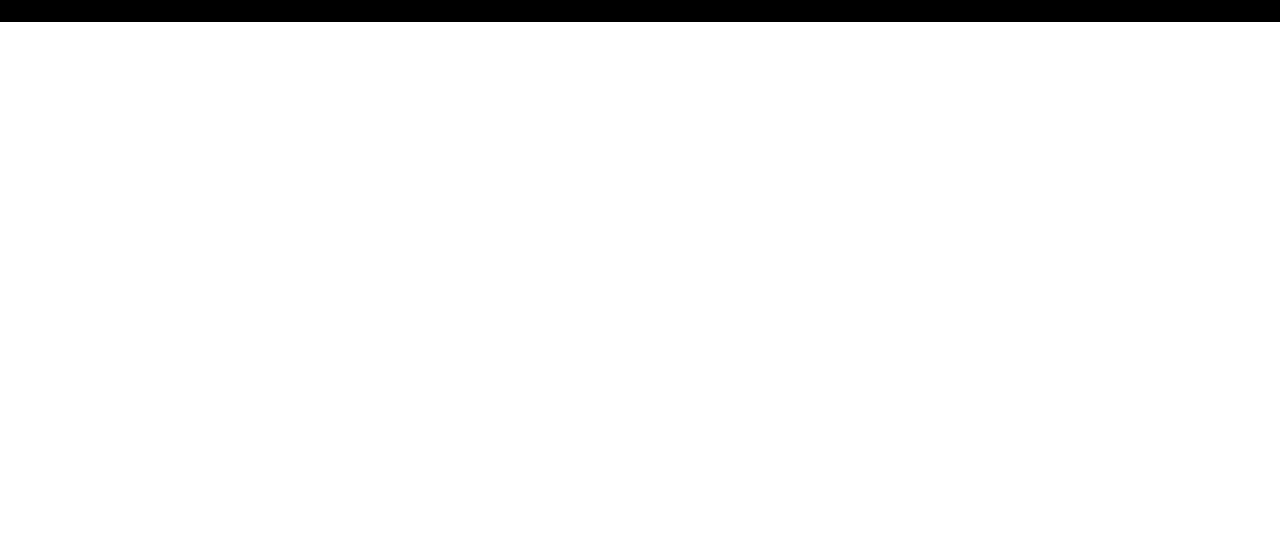
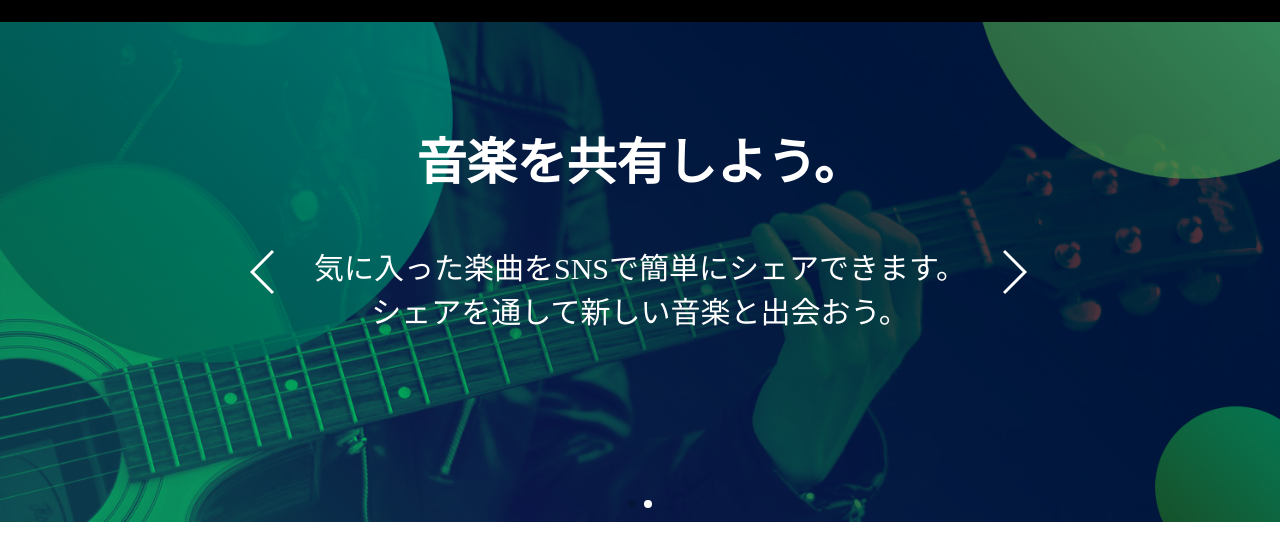
Before and after one commit to hiropon0218/tecpit_html, a plain HTML site: page index.html in a window 1280 px wide. Shown: the part 58-618 px from the top of the page. Drawn offline with Linux system fonts and the light colour scheme.

Commit message:
スライダーコード設定

```diff
--- a/index.html
+++ b/index.html
@@ -4,25 +4,87 @@
     <meta charset="UTF-8">
     <meta name="viewport" content="width=device-width, initial-scale=1">
     <title>music</title>
-    <link rel="stylesheet"  type="text/css" href="style.css">
+    <link rel="stylesheet" type="text/css" href="style.css">
+
+    <link rel="stylesheet" href="swiper/swiper.min.css">
+    <script src="swiper/swiper.min.js"></script>
+
+    <!-- swiper cdn link
+    <link rel="stylesheet" href="https://cdnjs.cloudflare.com/ajax/libs/Swiper/4.3.3/css/swiper.min.css">
+    <script src="https://cdnjs.cloudflare.com/ajax/libs/Swiper/4.3.3/js/swiper.min.js"></script>
+    -->
   </head>
 
   <body>
+
     <header>
       <div class="container">
         <div class="header-main">
           <div class="logo">
             <div class="logo-main"><img src="images/logo.svg"/></div>
-          </div>
+          </div> <!-- logo -->
           <nav>
             <ul>
               <li><a href="">登録する</a></li>
               <li><a href="">ログイン</a></li>
             </ul>
           </nav>
-        </div>
+        </div> <!-- header-main -->
       </div>
     </header>
 
+    <section class="swiper">
+      <div class="swiper-container">
+        <div class="swiper-wrapper">
+
+          <div class="swiper-slide slide01">
+            <div class="slide-contents">
+              <div class="slide-contents-title">
+                あなただけの1曲を。<br>
+              </div>
+              <div class="slide-contents-text">
+                世界中の楽曲をチェック。<br>
+                あの音楽が見つかる。<br>
+              </div>
+            </div> <!-- slide-contents -->
+          </div> <!-- swiper-slide -->
+
+          <div class="swiper-slide slide02">
+            <div class="slide-contents">
+              <div class="slide-contents-title">
+                音楽を共有しよう。<br>
+              </div>
+              <div class="slide-contents-text">
+                気に入った楽曲をSNSで簡単にシェアできます。<br>
+                シェアを通して新しい音楽と出会おう。<br>
+              </div>
+            </div> <!-- slide-contents -->
+          </div> <!-- swiper-slide -->
+        </div> <!-- swiper-wrapper -->
+
+        <div class="swiper-button">
+          <div class="swiper-button-prev"></div>
+          <div class="swiper-button-next"></div>
+        </div> <!-- swiper-button -->
+
+        <div class="swiper-pagination"></div>
+      </div> <!-- swiper-container -->
+    </section> <!-- swiper -->
+
+    <script type="text/javascript">
+    var swiper = new Swiper('.swiper-container',{
+      speed: 1000,
+      autoplay: true,
+      loop: true,
+      navigation: {
+        nextEl: '.swiper-button-next',
+        prevEl: '.swiper-button-prev'
+      },
+      pagination: {
+        el: '.swiper-pagination',
+      }
+    });
+    </script>
+
   </body>
 </html>
--- a/style.css
+++ b/style.css
@@ -62,3 +62,65 @@ header li a {
 header li a:hover {
   color: #009e45;
 }
+
+/********** slider・スライダー **********/
+.swiper {
+  margin-top: 80px;
+}
+
+.swiper-container {
+  height: 500px;
+}
+
+.swiper-slide {
+  color: #ffffff;
+  width: 100%;
+  text-align: center;
+  background-color: #9e9e9e;
+}
+
+.slide-contents-title {
+  padding-top: 100px;
+  font-size: 50px;
+  font-weight: bold;
+}
+
+.slide-contents-text {
+  padding-top: 50px;
+  font-size: 30px;
+}
+
+.slide01 {
+  background: url(images/bg_01a.png) no-repeat;
+  background-size: cover;
+  background-position: center;
+}
+
+.slide02 {
+  background: url(images/bg_01b.png) no-repeat;
+  background-size: cover;
+  background-position: center;
+}
+
+.swiper-button {
+  position: absolute;
+  z-index: 10;
+  top: 0;
+  left: 0;
+  right: 0;
+  bottom: 0;
+  max-width: 800px;
+  margin: auto;
+}
+
+.swiper .swiper-button-prev {
+  background: url(images/arrow-left.svg) no-repeat;
+}
+
+.swiper .swiper-button-next {
+  background: url(images/arrow-right.svg) no-repeat;
+}
+
+.swiper .swiper-pagination-bullet-active {
+  background: #fff;
+}
```
Also changed, not shown: images/arrow-left.svg (added), images/arrow-right.svg (added), images/bg_01a.png (added), images/bg_01b.png (added).
